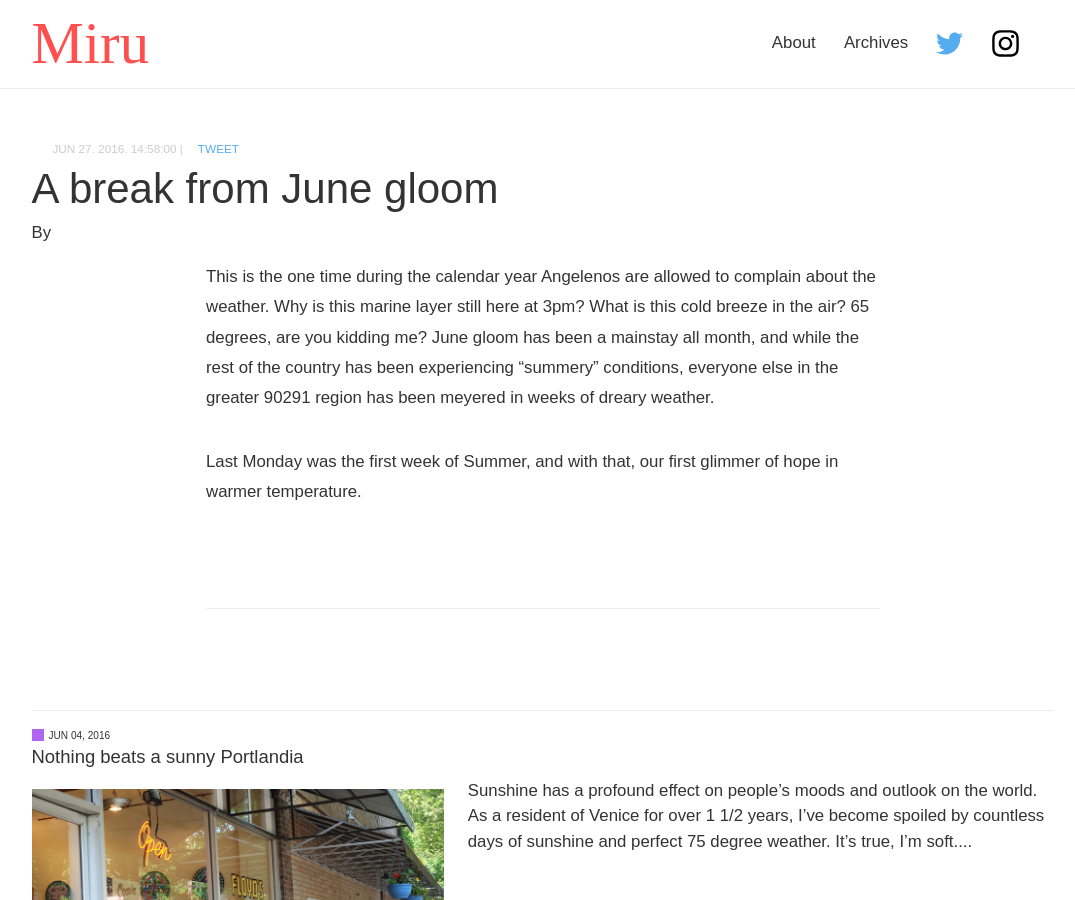
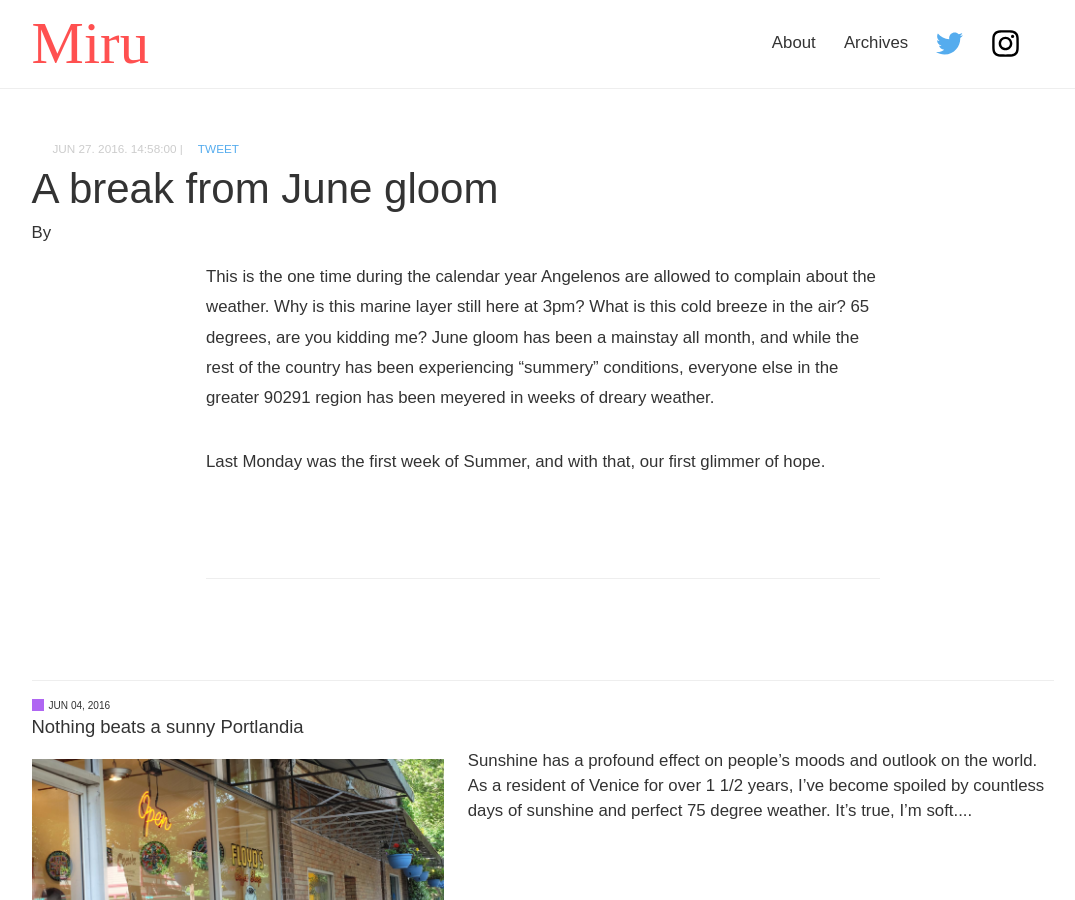
Before and after one commit to PHironaka/Miru-Blog, a Jekyll site: the page built from _posts/2016-06-27-a-break-from-june-gloom.markdown, in a window 1280 px wide and 900 px high. Shown: the whole window, without its empty margins (97-1172 px from the left). Built offline with Jekyll 4.4.1, drawn with Linux system fonts in a browser that asks for light colours; some web fonts are replaced; a script that is not in the unit is left out; comment, search, counter and statistics services are not loaded.

Commit message:
Updated A Break From June Gloom

```diff
--- a/_posts/2016-06-27-a-break-from-june-gloom.markdown
+++ b/_posts/2016-06-27-a-break-from-june-gloom.markdown
@@ -5,4 +5,4 @@ date: 2016-06-27 14:58:00 Z
 
 This is the one time during the calendar year Angelenos are allowed to complain about the weather. Why is this marine layer still here at 3pm? What is this cold breeze in the air? 65 degrees, are you kidding me? June gloom has been a mainstay all month, and while the rest of the country has been experiencing "summery" conditions, everyone else in the greater 90291 region has been meyered in weeks of dreary weather.
 
-Last Monday was the first week of Summer, and with that, our first glimmer of hope in warmer temperature.
+Last Monday was the first week of Summer, and with that, our first glimmer of hope.
```
